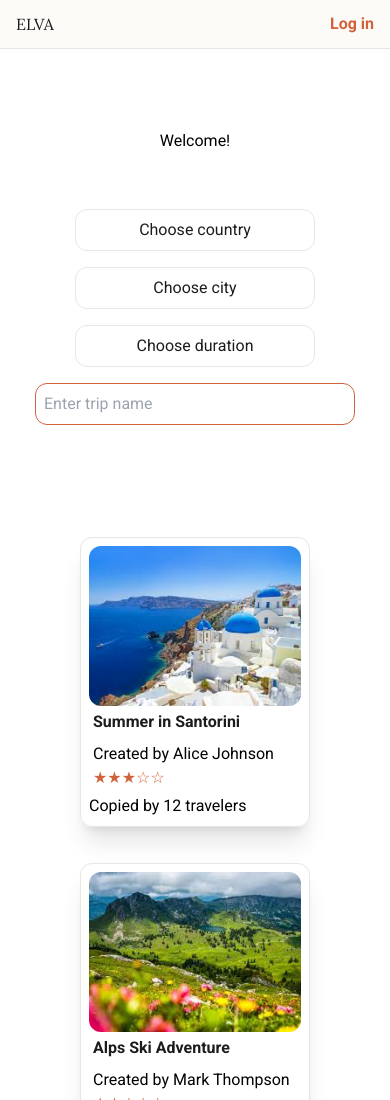
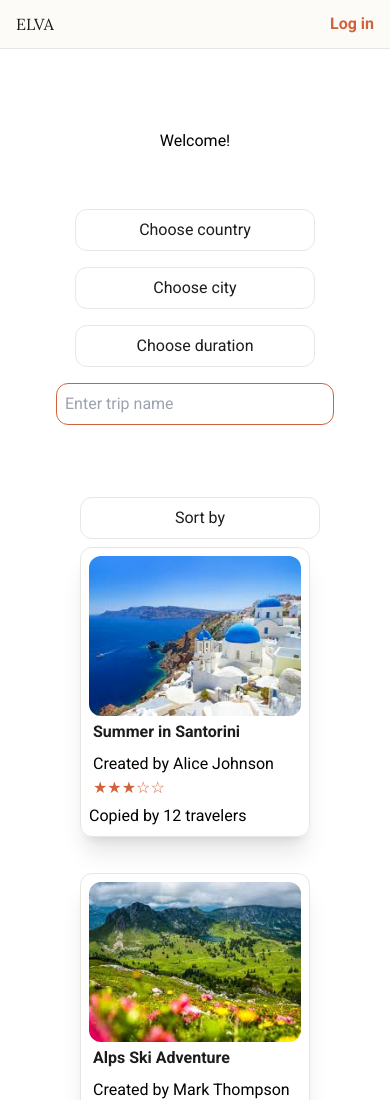
Before and after one commit to HackYourFutureProjects/c51-final-project-group-C, a React (Vite) app in the folder client/: page / in a window 390 px wide. Shown: the top 1100 px of the page. Built offline with nearby package versions, Linux system fonts and the light colour scheme.

Commit message:
some changes for input

```diff
--- a/client/src/components/Cards.jsx
+++ b/client/src/components/Cards.jsx
@@ -3,7 +3,7 @@ import RatingStars from "./RatingStars.jsx";
 
 function Cards() {
   return (
-    <div className="cards-container grid grid-cols-1 md:grid-cols-2 lg:grid-cols-4 gap-9 m-20">
+    <div className="cards-container grid grid-cols-1 md:grid-cols-2 lg:grid-cols-4 gap-9 m-20 mt-2">
       {trips.map((trip) => {
         return (
           <div
--- a/client/src/components/DropDownMenu.jsx
+++ b/client/src/components/DropDownMenu.jsx
@@ -22,14 +22,14 @@ function DropDownMenu({ name, items, onClick }) {
     <div ref={menuRef} className="relative inline-block text-left">
       <button
         onClick={() => setOpen(!open)}
-        className="w-[240px] text-text p-2 rounded-xl border  transform transition-all hover:-translate-y-1 duration-300 "
+        className=" drop-down w-[240px] text-text p-2 rounded-xl border  transform transition-all hover:-translate-y-1 duration-300 "
       >
         {name}
       </button>
 
       {open && (
-        <div className="absolute z-10 mt-2 w-40 origin-top-right rounded-md bg-white shadow-lg ring-1 ring-black ring-opacity-5">
-          <ul className="py-1 text-sm text-gray-700">
+        <div className="drop-down-menu absolute z-10 mt-2 w-40 origin-top-right rounded-md bg-white shadow-lg ring-1 ring-black ring-opacity-5">
+          <ul className="drop-down-items py-1 text-sm text-gray-700">
             {items.map((item, index) => (
               <li key={index}>
                 <button
--- a/client/src/components/HomeSearch.jsx
+++ b/client/src/components/HomeSearch.jsx
@@ -1,15 +1,19 @@
 import DropDownMenu from "./DropDownMenu";
 import Input from "./Input";
+// this for testing
 const test = ["option1", "option2", "option3"];
 const HomeSearch = () => {
   return (
     <>
       <h1 className="flex justify-center mt-20">Welcome!</h1>
-      <div className="search-container mt-10 flex justify-center gap-4 flex-wrap p-4">
+      <div className="search-container m-10 flex justify-center gap-4 flex-wrap p-4">
         <DropDownMenu name="Choose country" items={test} onClick={() => {}} />
         <DropDownMenu name="Choose city" items={test} onClick={() => {}} />
         <DropDownMenu name="Choose duration" items={test} onClick={() => {}} />
         <Input placeholder="Enter trip name" />
+      </div>
+      <div className="sort-by ml-20">
+        <DropDownMenu name="Sort by" items={test} onClick={() => {}} />
       </div>
     </>
   );
```
